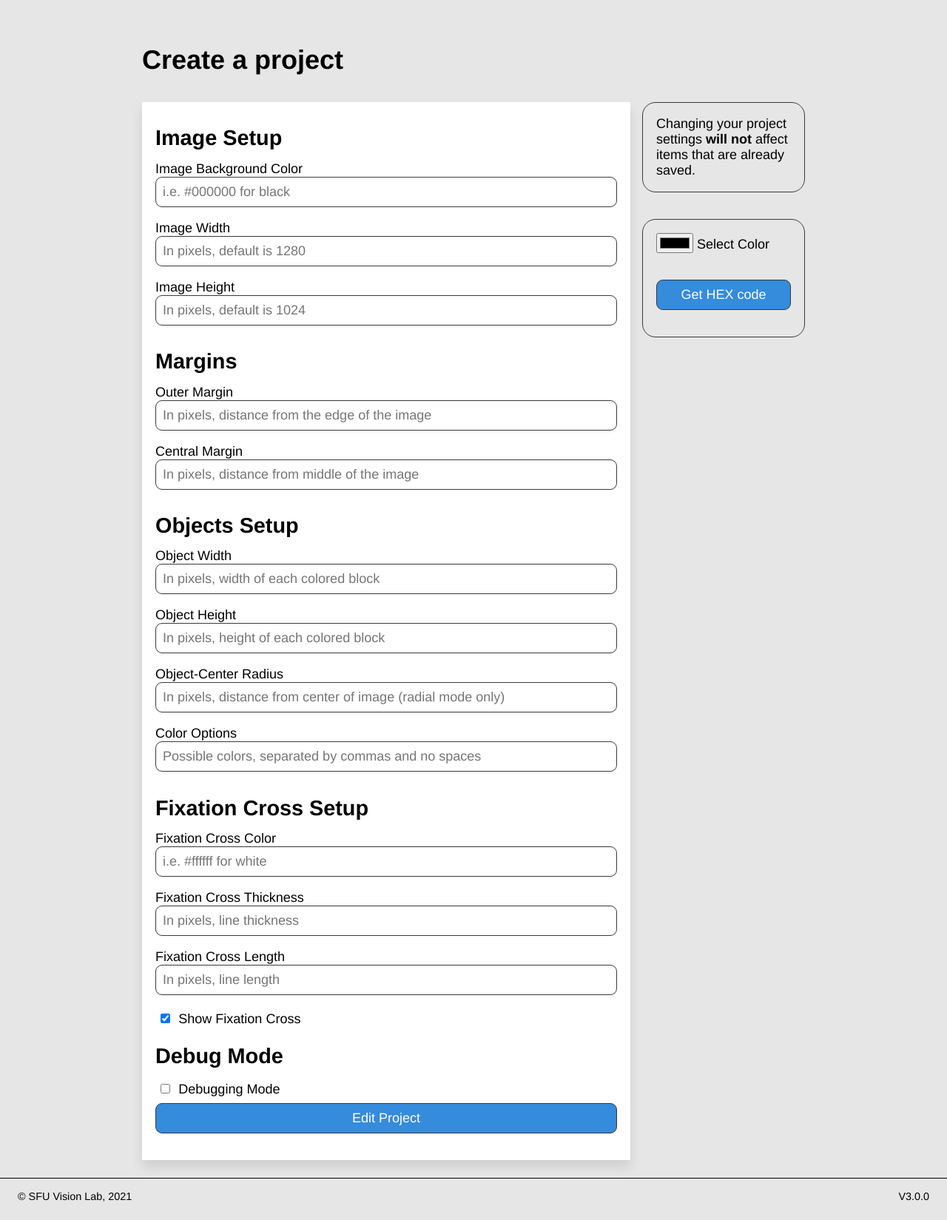
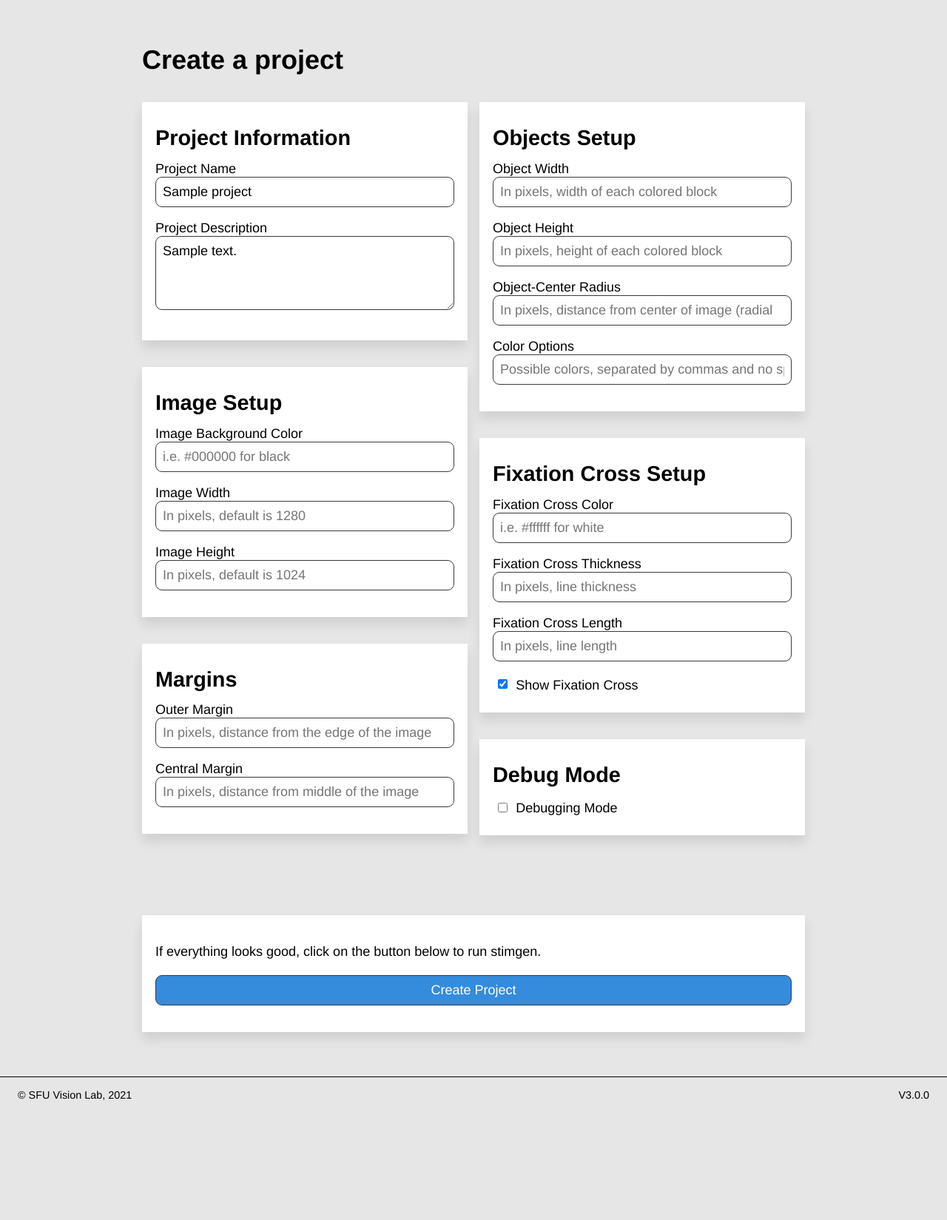
Before and after one commit to daryl-sen/stimgen.theonline.app, a Flask app: page /coblo/projects/1 in a window 1280 px wide. Shown: the part 93-1742 px from the top of the page at 74% size. After the commit the page ends 1580 px from the top, so only its background shows below. Run offline with Flask 2, Linux system fonts and the light colour scheme; tables that the repository leaves empty hold one stand-in row (values such as "Sample post").

Commit message:
commit -m combine create and edit routes for coblo form

```diff
--- a/application/coblo/templates/coblo/coblo-projects.html
+++ b/application/coblo/templates/coblo/coblo-projects.html
@@ -5,67 +5,77 @@
 {% block page_content %}
 <main class="confined">
   <h1>Create a project</h1>
-  <section class="big-small">
-    <main class="bg-white shadowed padded">
+  <section>
     <form action="" method="POST">
+      <div class="side-by-side spacer-medium">
+        <div>
+          <div class="bg-white padded shadowed spacer-small">
+            <h2>Project Information</h2>
+            {{ form.name.label }}
+            {{ form.name }}
+            {{ form.description.label }}
+            {{ form.description }}
+          </div>
+          <div class="bg-white padded shadowed spacer-small">
             <h2>Image Setup</h2>
-
             {{ form.hidden_tag() }}
-
             {{ form.image_background.label }}
             {{ form.image_background }}
-
             {{ form.image_width.label }}
             {{ form.image_width }}
-
             {{ form.image_height.label }}
             {{ form.image_height }}
-
+          </div>
+          <div class="bg-white padded shadowed spacer-small">
             <h2>Margins</h2>
-
             {{ form.outer_margins.label }}
             {{ form.outer_margins }}
-
             {{ form.central_margins.label }}
             {{ form.central_margins }}
-
+          </div>
+        </div>
+        <div>
+          <div class="bg-white padded shadowed spacer-small">
             <h2>Objects Setup</h2>
-
             {{ form.object_width.label }}
             {{ form.object_width }}
-
             {{ form.object_height.label }}
             {{ form.object_height }}
-
             {{ form.radius.label }}
             {{ form.radius }}
-
             {{ form.colors.label }}
             {{ form.colors }}
-
+          </div>
+          <div class="bg-white padded shadowed spacer-small">
             <h2>Fixation Cross Setup</h2>
-
             {{ form.fixation_cross_color.label }}
             {{ form.fixation_cross_color }}
-
             {{ form.fixation_cross_thickness.label }}
             {{ form.fixation_cross_thickness }}
-
             {{ form.fixation_cross_length.label }}
             {{ form.fixation_cross_length }}
-
             {{ form.fixation_cross_show }}
             {{ form.fixation_cross_show.label }}
-
+          </div>
+          <div class="bg-white padded shadowed spacer-small">
             <h2>Debug Mode</h2>
-
             {{ form.debug }}
             {{ form.debug.label }}
+          </div>
+        </div>
+      </div>
+      <div class="padded bg-white shadowed spacer-small">
+        <p>
+          If everything looks good, click on the button below to run stimgen.
+        </p>
+        {{ form.create(class_='button-primary') }}
+      </div>
+    </form>
+  </section>
 
-        {{ form.edit(class_="button-primary") }}
-
-      </form>
+</main>
 <script>
+  const renderConfig = () => {
     CONFIG = JSON.parse(`{{ project_settings|safe }}`);
 
     const imageBackground = document.getElementById('image_background');
@@ -99,27 +109,10 @@
 
     debug.checked = CONFIG.debug;
     fixationCrossShow.checked = CONFIG.fixationCross.show;
+  };
+
+  // {% if project_settings %}
+  renderConfig();
+  // {% endif %}
 </script>
-    </main>
-    <aside>
-      <div class="lined padded rounded spacer-small">
-        Changing your project settings <b>will not</b> affect items that are already saved.
-      </div>
-      <div class="lined padded rounded">
-        <div class="spacer-small">
-          <input type="color" id="color_picker" name="color_picker">
-          <label for="color_picker">Select Color</label>
-        </div>
-        <button class="custom button-primary" onclick="getHEX()">Get HEX code</button>
-        <div id="hex-code-container"></div>
-        <script>
-          const getHEX = () => {
-            const selectedColor = document.getElementById('color_picker').value;
-            document.getElementById('hex-code-container').innerHTML = selectedColor;
-          }
-        </script>
-      </div>
-    </aside>
-  </section>
-</main>
 {% endblock %}
--- a/application/coblo/views.py
+++ b/application/coblo/views.py
@@ -11,19 +11,19 @@
 def index():
   return render_template('coblo-index.html')
 
-@coblo.route('/run/<string:ref_id>')
-def run(ref_id):
-  target_project = Projects.query.filter_by(ref_id=ref_id).first()
-  form = save_image_pair_form()
-  if target_project is None:
-    flash('The requested project does not exist')
-  print(type(target_project.config_JSON))
-  return render_template('coblo-run.html', project_settings=target_project.config_JSON, form=form)
-
 @coblo.route('/projects/<string:ref_id>', methods=['get', 'post'])
 def projects(ref_id):
   target_project = Projects.query.filter_by(ref_id=ref_id).first()
-  form = coblo_form(obj=target_project)
+  if target_project is None:
+    form = coblo_form()
+    project_settings = None
+    mode = 'create'
+
+  else:
+    form = coblo_form(obj=target_project)
+    project_settings = target_project.config_JSON
+    mode = 'edit'
+
   if form.validate_on_submit():
     new_JSON = json.dumps({
       "imageBackground":form.image_background.data,
@@ -45,14 +45,21 @@
       "debug":form.debug.data,
       "colors":form.colors.data.split(',')
     })
-    target_project.config_JSON = new_JSON
-    db.session.commit()
-    flash(f'Your settings for {target_project.name} have been updated.')
-    return redirect(url_for('coblo.projects', ref_id=target_project.ref_id))
+    if mode == 'edit':
+      target_project.config_JSON = new_JSON
+      db.session.commit()
+      flash(f'Your settings for {target_project.name} have been updated.')
+      return redirect(url_for('coblo.projects', ref_id=target_project.ref_id))
+    elif mode == 'create':
+      new_project = Projects('ref_id', current_user.id, form.name.data, form.description.data, new_JSON)
+      db.session.add(new_project)
+      db.session.commit()
+      return redirect(url_for('coblo.projects', ref_id=new_project.ref_id))
   else:
     for field, error in form.errors.items():
-        flash('{} ({} error)'.format(error[0], field))
-  return render_template('coblo-projects.html', form=form, project_settings=target_project.config_JSON)
+      flash('{} ({} error)'.format(error[0], field))
+
+  return render_template('coblo-projects.html', form=form, project_settings=project_settings)
 
 @coblo.route('/new')
 def new():
```
Lines whose indentation alone changed are shown as unchanged.
